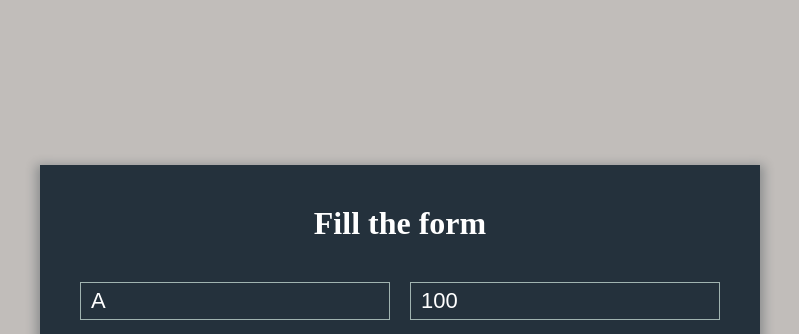
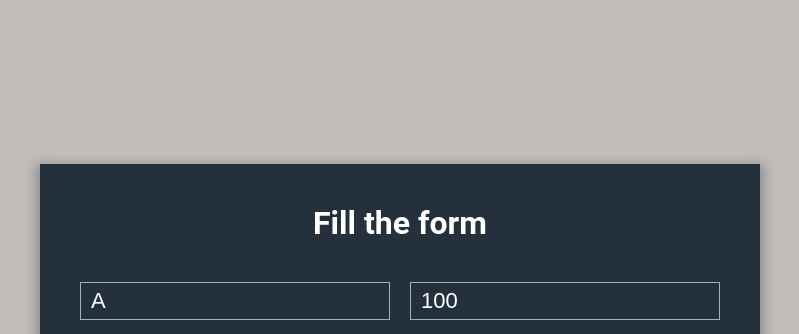
Before and after one commit to vls2693/douson, a Python web app: template flask/templates/index.html in a window 1280 px wide. Shown: the top 334 px of the page, without its empty margins (240-1039 px from the left). Run offline with Jinja, Linux system fonts and the light colour scheme; the template is opened without the code that fills it, so the values that code supplies are empty.

Commit message:
подключил шрифт Roboto

```diff
--- a/flask/static/style.css
+++ b/flask/static/style.css
@@ -1,5 +1,6 @@
 html {
     height: 100%;
+    font-family: 'Roboto', sans-serif;
 }
 
 body {
```
